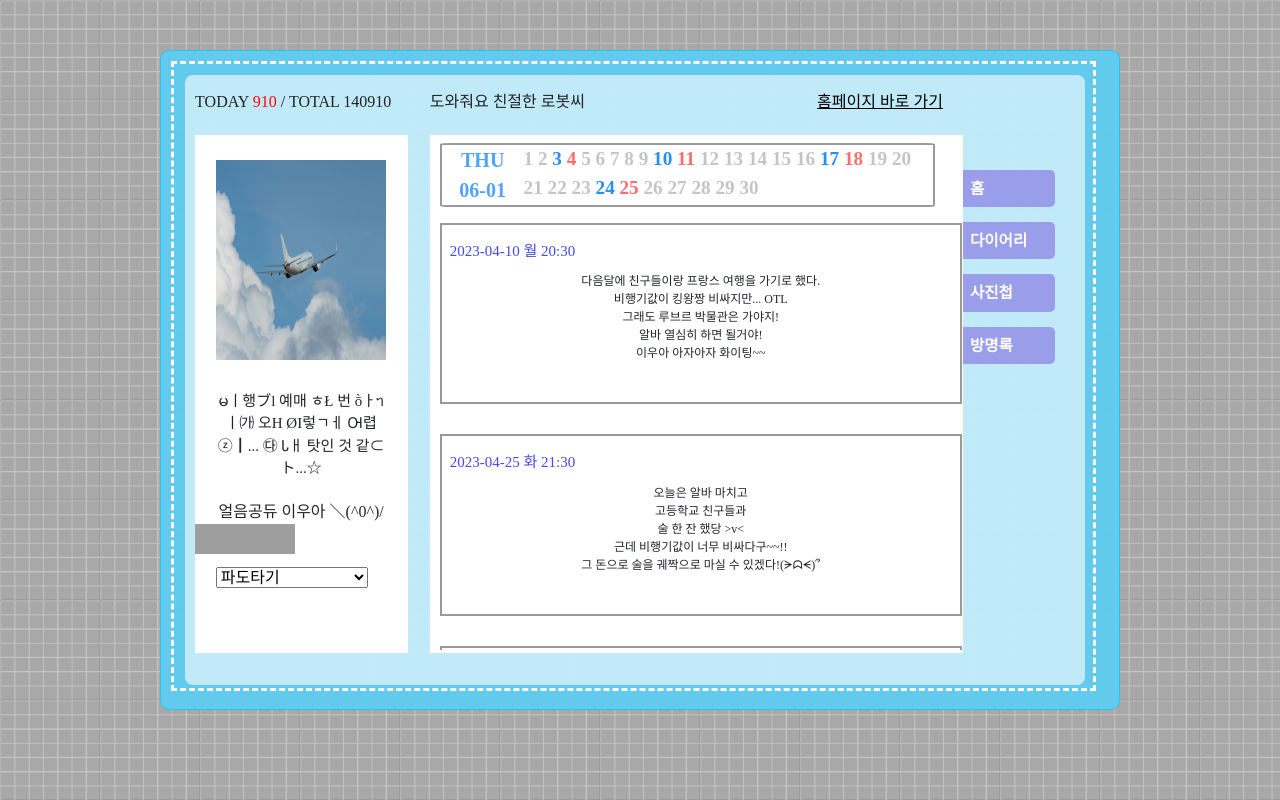
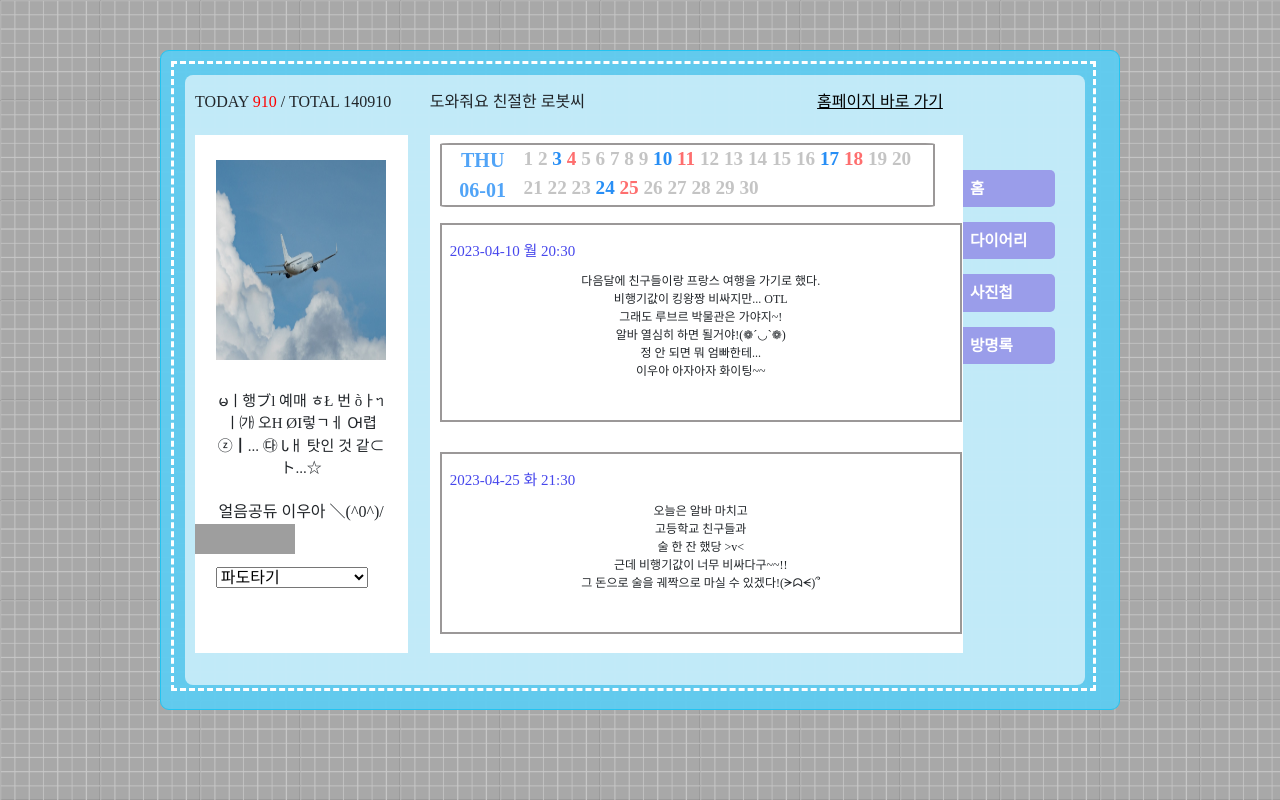
Before and after one commit to mulik425/nuua, a plain HTML site: page diary.html in a window 1280 px wide. Drawn offline with nearby package versions, Linux system fonts and the light colour scheme; grey boxes are pictures that could not be loaded; a web font is replaced by a local one.

Commit message:
Update diary.html

```diff
--- a/diary.html
+++ b/diary.html
@@ -88,8 +88,9 @@
                     <div class = 'dbox' style="font-size: 12px">
                         <div>다음달에 친구들이랑 프랑스 여행을 가기로 했다.<br>
                         비행기값이 킹왕짱 비싸지만... OTL<br>
-                        그래도 루브르 박물관은 가야지!<br>
-                        알바 열심히 하면 될거야!<br>
+                        그래도 루브르 박물관은 가야지~!<br>
+                        알바 열심히 하면 될거야!(❁´◡`❁)<br>
+                        정 안 되면 뭐 엄빠한테...<br>
                         이우아 아자아자 화이팅~~</div>
                     </div>
                 </div>
@@ -109,9 +110,9 @@
                     <div class = 'dday' style="font-family:'NeoDunggeunmo'; font-size:15px">2023-05-25 목 12:30</div>
                     <div class = 'dbox' style="font-size: 12px">
                         <div>결국 해외 여행은 포기...ㅜㅜ<br>
-                        그냥 국내 여행이나 가야지 <br>
+                        그냥 국내 여행이나 가야지(┬┬﹏┬┬) <br>
                         근데 왜 아직도 환불을 안 해주는 거야?!!<br>
-                        벌써 한 달이 넘었는데<br>
+                        벌써 한 달이 넘었는데~_~^^<br>
                         내 통장은 아직도 텅장,,</div>
                     </div>
                 </div>
```
